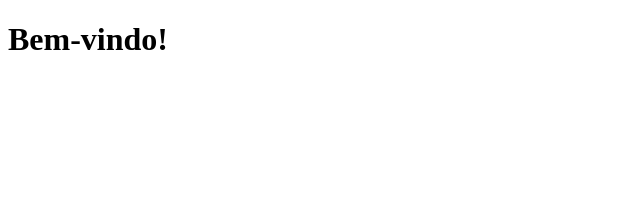
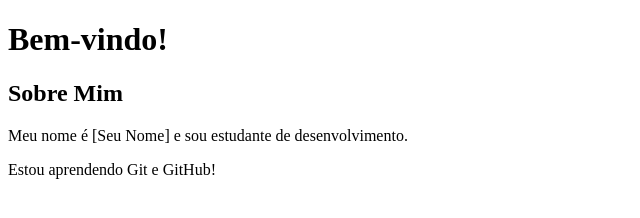
Before and after one commit to vitoryokada/minha-pagina-pessoal, a plain HTML site: page index.html in a window 1280 px wide. Shown: the whole page, without its empty margins (0-640 px from the left). Drawn offline with Linux system fonts and the light colour scheme.

Commit message:
Fix: Adicionado no index.html a secao sobre mim

```diff
--- a/index.html
+++ b/index.html
@@ -6,5 +6,11 @@
 </head>
 <body>
     <h1>Bem-vindo!</h1>
+    <section id="sobre">
+        <h2>Sobre Mim</h2>
+        <p>Meu nome é [Seu Nome] e sou estudante de desenvolvimento.</p>
+        <p>Estou aprendendo Git e GitHub!</p>
+    </section>
+
 </body>
 </html>
```
